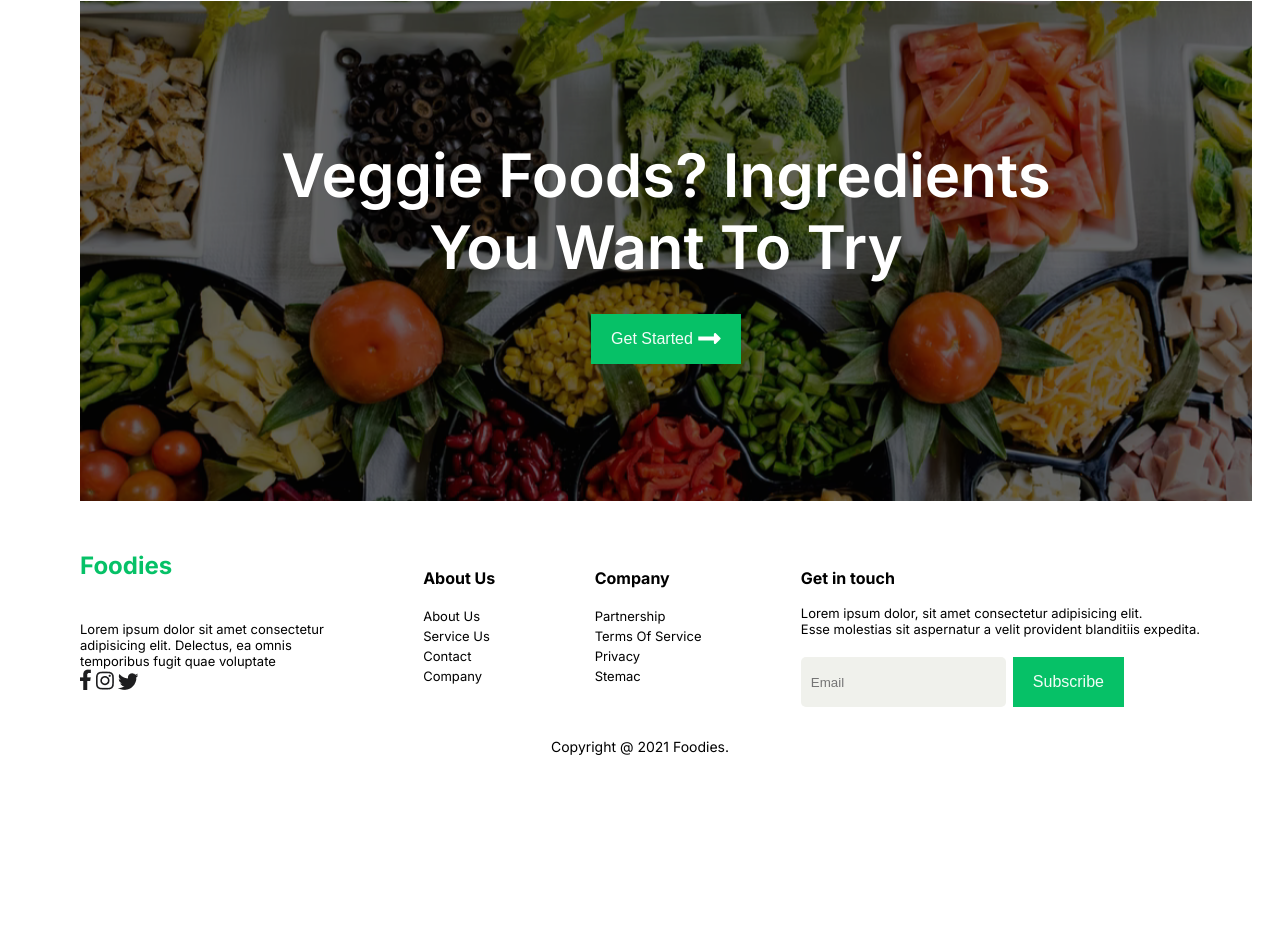
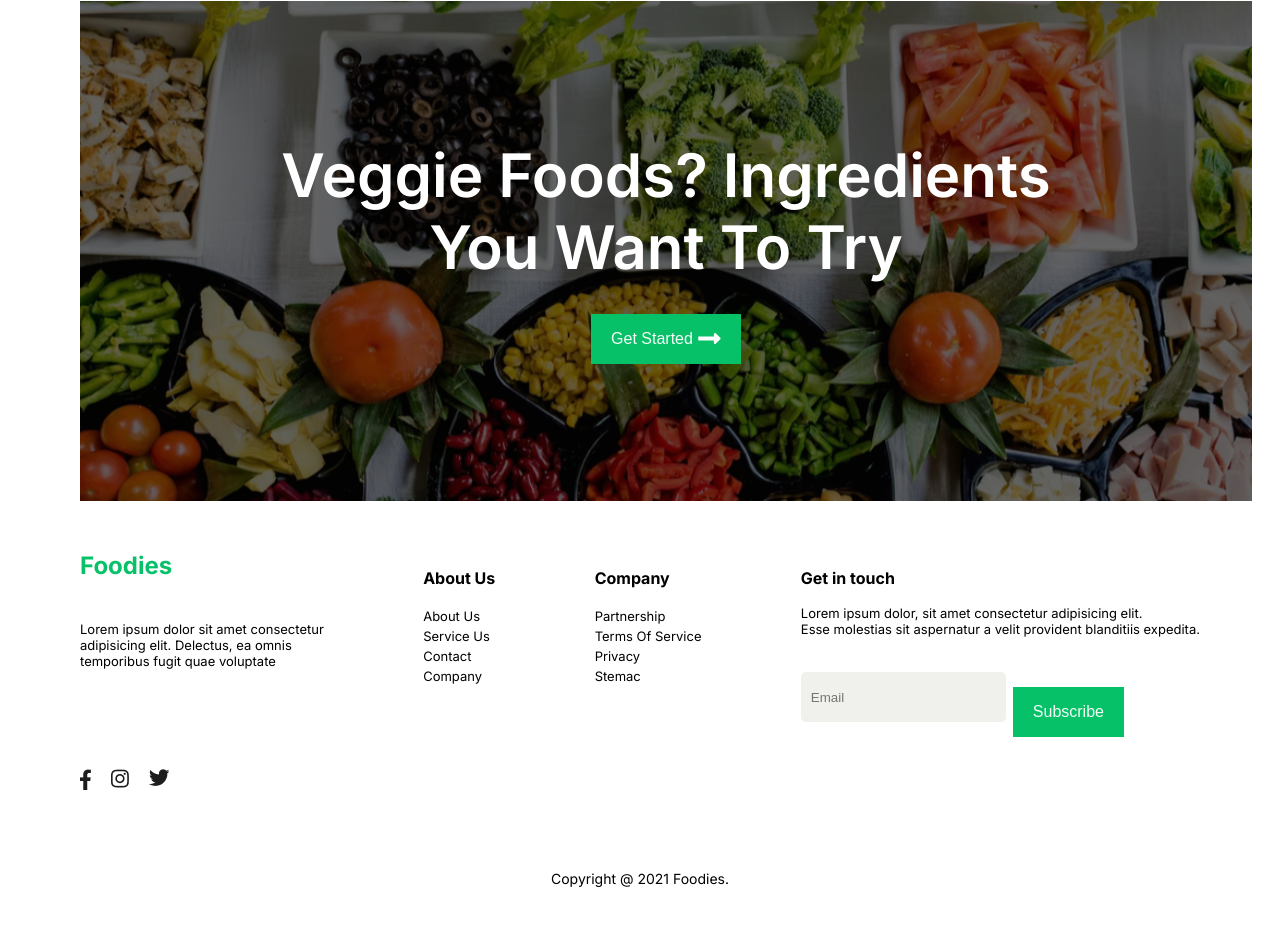
Before and after one commit to Lillianebisidor/Foodies, a plain HTML site: page index.html in a window 1280 px wide. Shown: the part 5032-5957 px from the top of the page. Before the commit the page ends 5839 px from the top, so only its background shows below. Drawn offline with Linux system fonts and the light colour scheme.

Commit message:
changes on landing page

```diff
--- a/index.html
+++ b/index.html
@@ -346,9 +346,15 @@
           </p>
 
           <div class="icon-div">
+           <div class="icon-image">
             <img src="./images/facebook (1).png" alt="">
-            <img src="./images/instagram (1).png" alt="">
+           </div>
+            <div>
+              <img src="./images/instagram (1).png" alt="">
+            </div>
+           <div>
             <img src="./images/twitter-brands (1).png" alt="">
+           </div>
           </div>
         </div>
 
--- a/style.css
+++ b/style.css
@@ -539,6 +539,7 @@ footer>.top-footer {
     justify-content: space-between;
     flex-wrap: wrap;
     padding-top: 10px;
+
 }
 
 footer>.top-footer>div>p {
@@ -564,6 +565,8 @@ footer a {
     font-size: 13px;
     color: black;
     text-decoration: none;
+    padding-top: 40px;
+
 }
 .footer-form{
     display: flex;
@@ -580,7 +583,7 @@ footer a {
     padding: 10px;
 }
 .footer-form button{
-   margin-top: 0px !important;
+   /* margin-top: 0px !important; */
    margin-left:  7px;
 }
 
@@ -592,10 +595,19 @@ footer > .bottom-footer > p {
     line-height: 19.36px;
 }
 
-.top-footer .icon {
-    margin-top: 10px;
+.top-footer .icon-div {
+      /* padding-top: 10px;
     width: 17.84px;
-    height: 17.84px;
-    left: 171px;
+     height: 17.84px;
+    left: 171px;  */
+
+     display: flex;
+     justify-content: space-between;
+     width: 90px;
+     height: 70px;
+     margin-top: 100px;
+
+
+
 
 }
```
